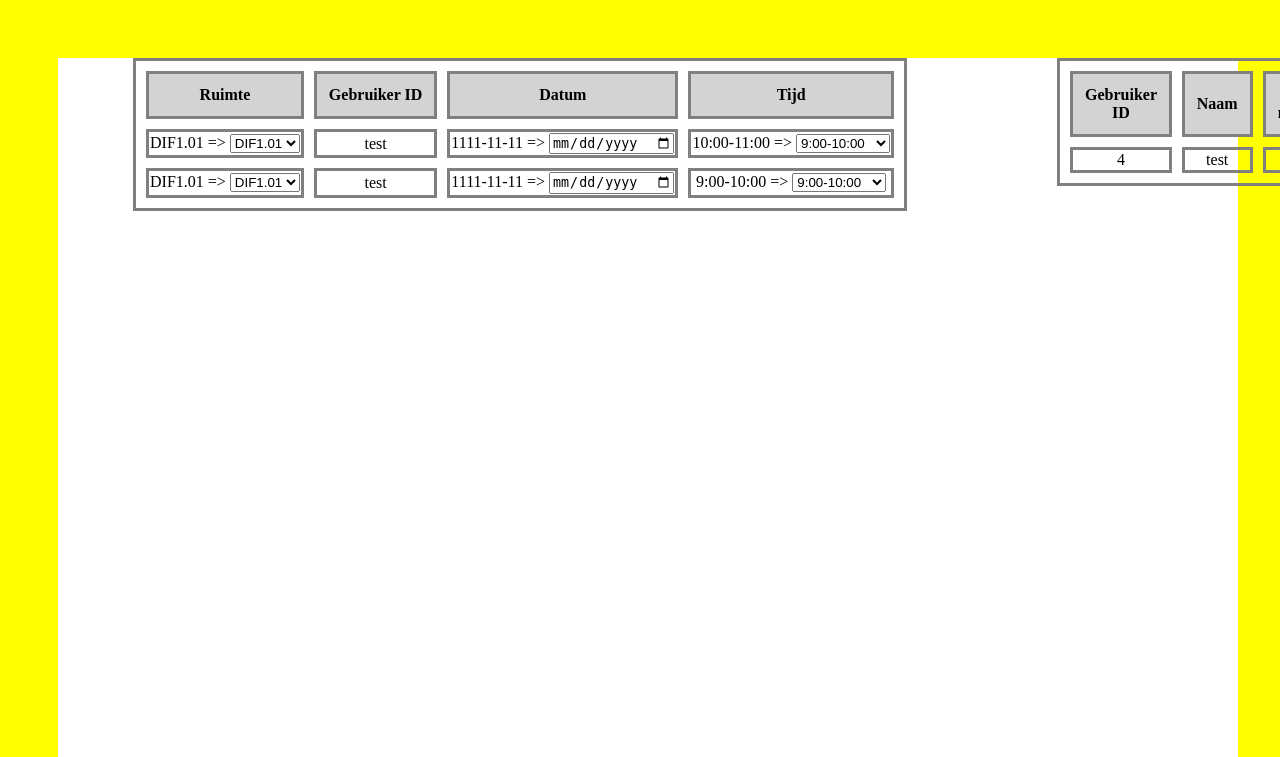
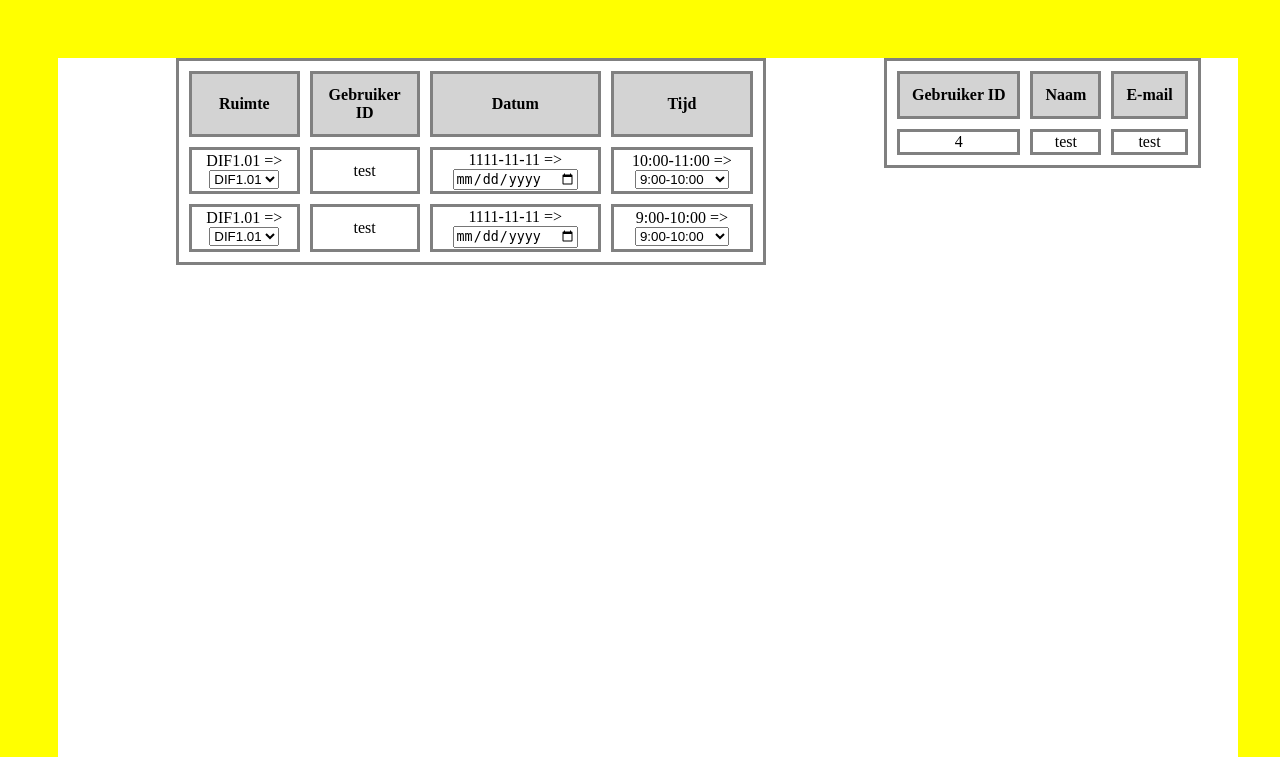
Before and after one commit to rubenthedragon/dif, a PHP site: page /adminPage.php in a window 1280 px wide. Shown: the top 757 px of the page. Run offline with PHP 8.4, Linux system fonts and the light colour scheme; data comes from the database, SQL or seed files in the repository.

Commit message:
Besser admin styles

```diff
--- a/adminPage.php
+++ b/adminPage.php
@@ -14,7 +14,7 @@ $tijden = array("9:00-10:00","10:00-11:00","11:00-12:00","12:00-13:00","13:00-14
     <meta http-equiv="X-UA-Compatible" content="IE=edge">
     <title>Admin Page</title>
     <meta name="viewport" content="width=device-width, initial-scale=1">
-    <link rel="stylesheet" type="text/css" media="screen" href="mineStyle.css" />
+    <link rel="stylesheet" type="text/css" media="screen" href="adminStyle.css" />
     <script src="adminPage.js"></script>
 </head>
     <body>
--- a/mineStyle.css
+++ b/adminStyle.css
@@ -28,19 +28,19 @@ body {
     overflow-x: auto;
 }
 
+#ruimteTable{
+    width: 50%;
+}
+
 #gebruikerInfoTable{
-    margin-left: 150px;
+    margin-left: 10%;
     display: inline;
     position: absolute;
 }
 
 table, td, th{
     border: 3px solid grey;
-    margin-left: 75px;
-}
-
-.gId{
-    width: 50px;
+    margin-left: 10%;
 }
 
 .adminbox{
@@ -52,11 +52,3 @@ table, td, th{
     transition: 0.3s;
     background-color: yellow;
 }
-
-#editbox{
-    margin-top: 200px;
-}
-
-#removebox{
-
-}
```
